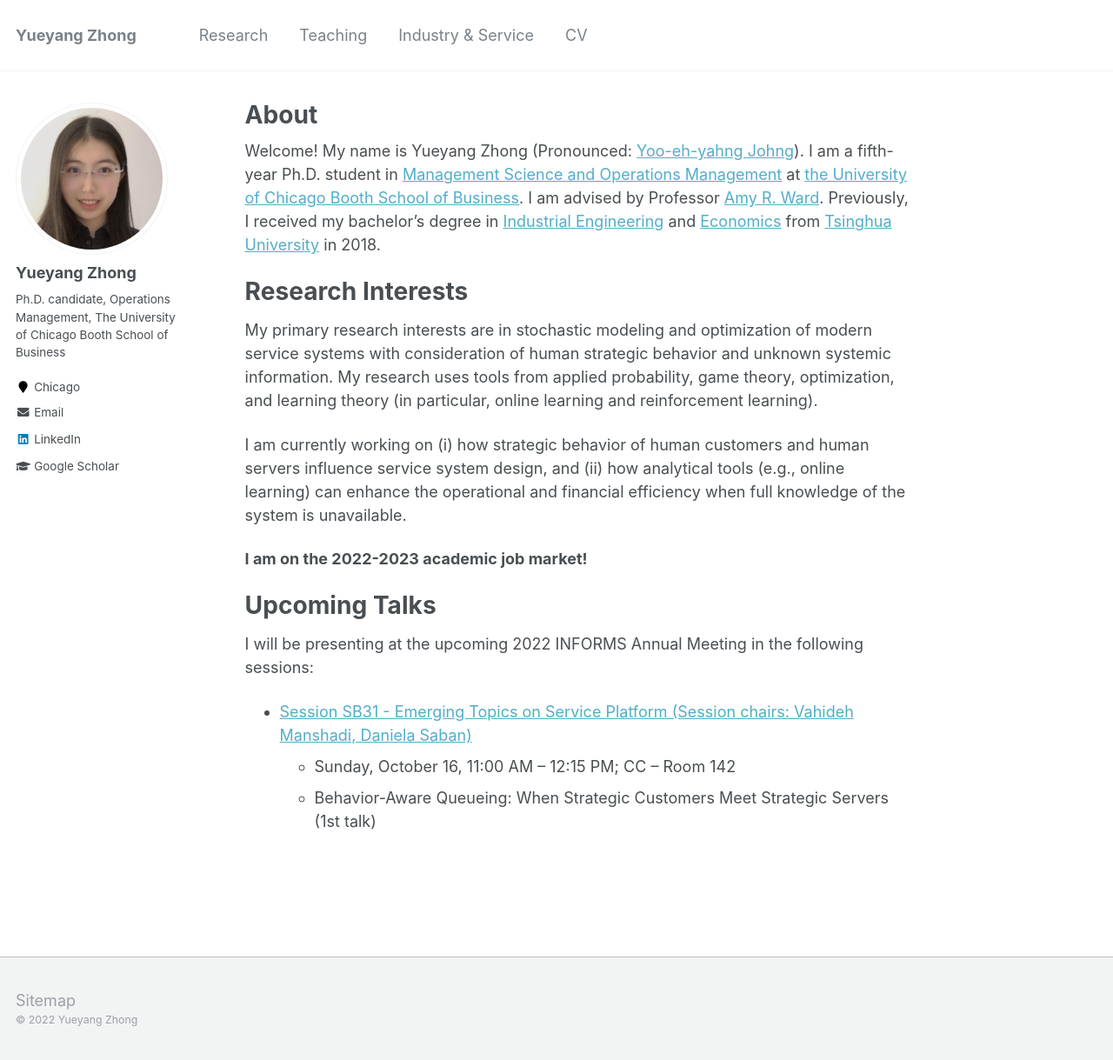
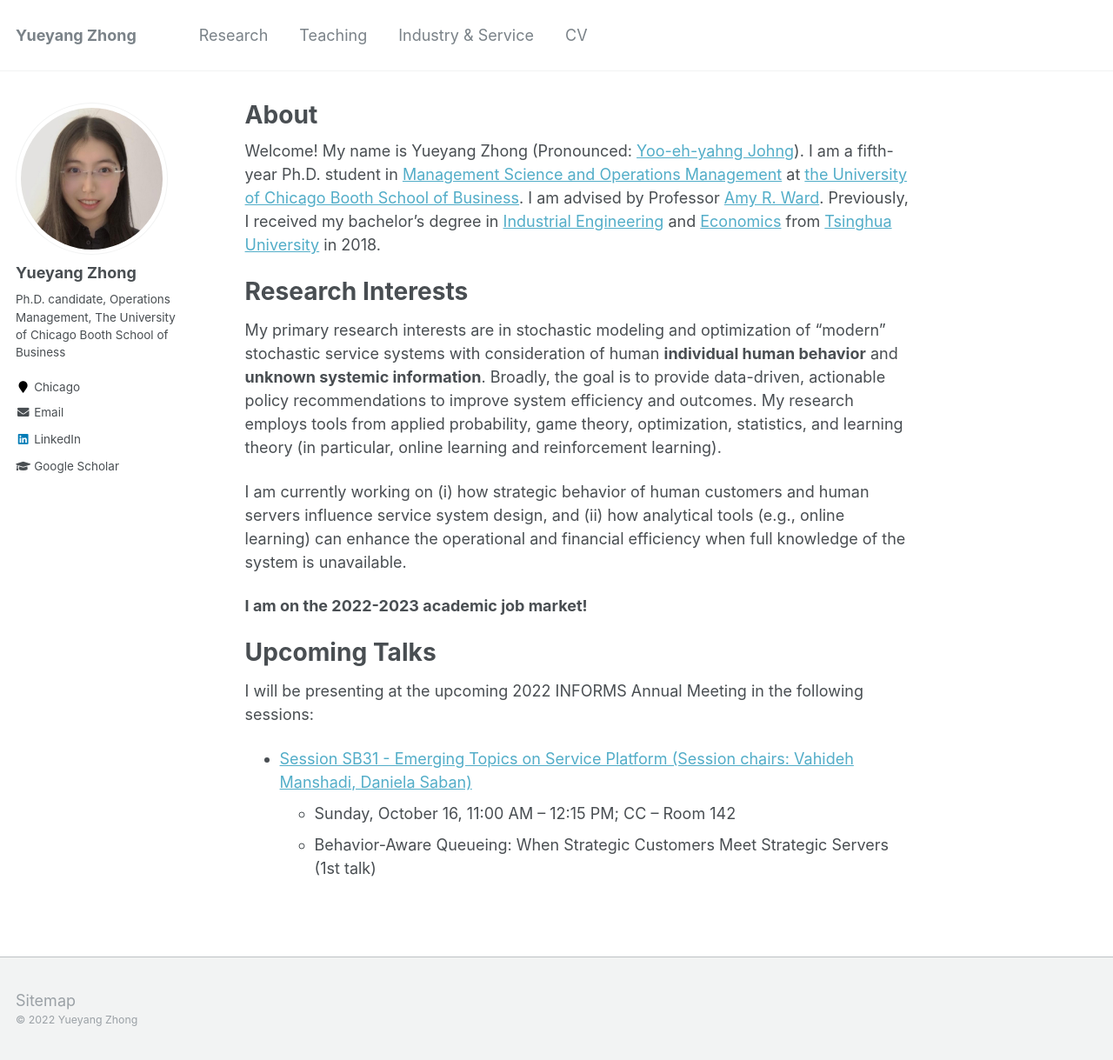
Before and after one commit to alicemengqi/site, a Jekyll site: the page built from _pages/about.md, in a window 1280 px wide and 1219 px high. Shown: the whole window at 87% size. Built offline with Jekyll 4.4.1, drawn with Linux system fonts in a browser that asks for light colours.

Commit message:
Update about.md

```diff
--- a/_pages/about.md
+++ b/_pages/about.md
@@ -11,7 +11,9 @@ redirect_from:
 Welcome! My name is Yueyang Zhong (Pronounced: [Yoo-eh-yahng Johng](https://translate.google.com/?hl=en&tab=TT&sl=en&tl=zh-CN&text=Yueyang%20Zhong&op=translate)). I am a fifth-year Ph.D. student in [Management Science and Operations Management](https://www.chicagobooth.edu/phd/dissertation-areas/management-science-and-operations-management) at [the University of Chicago Booth School of Business](https://www.chicagobooth.edu). I am advised by Professor [Amy R. Ward](https://www.chicagobooth.edu/faculty/directory/w/amy-ward). Previously, I received my bachelor's degree in [Industrial Engineering](https://www.ie.tsinghua.edu.cn/eng) and [Economics](https://www.sem.tsinghua.edu.cn/en) from [Tsinghua University](https://www.tsinghua.edu.cn/en) in 2018.
 
 # Research Interests
-My primary research interests are in stochastic modeling and optimization of modern service systems with consideration of human strategic behavior and unknown systemic information. My research uses tools from applied probability, game theory, optimization, and learning theory (in particular, online learning and reinforcement learning).
+My primary research interests are in stochastic modeling and optimization of "modern" stochastic service systems with consideration of human **individual human behavior** and **unknown systemic information**.
+Broadly, the goal is to provide data-driven, actionable policy recommendations to improve system efficiency and outcomes.
+My research employs tools from applied probability, game theory, optimization, statistics, and learning theory (in particular, online learning and reinforcement learning).
 
 I am currently working on (i) how strategic behavior of human customers and human servers influence service system design, and (ii) how analytical tools (e.g., online learning) can enhance the operational and financial efficiency when full knowledge of the system is unavailable.
 
```
